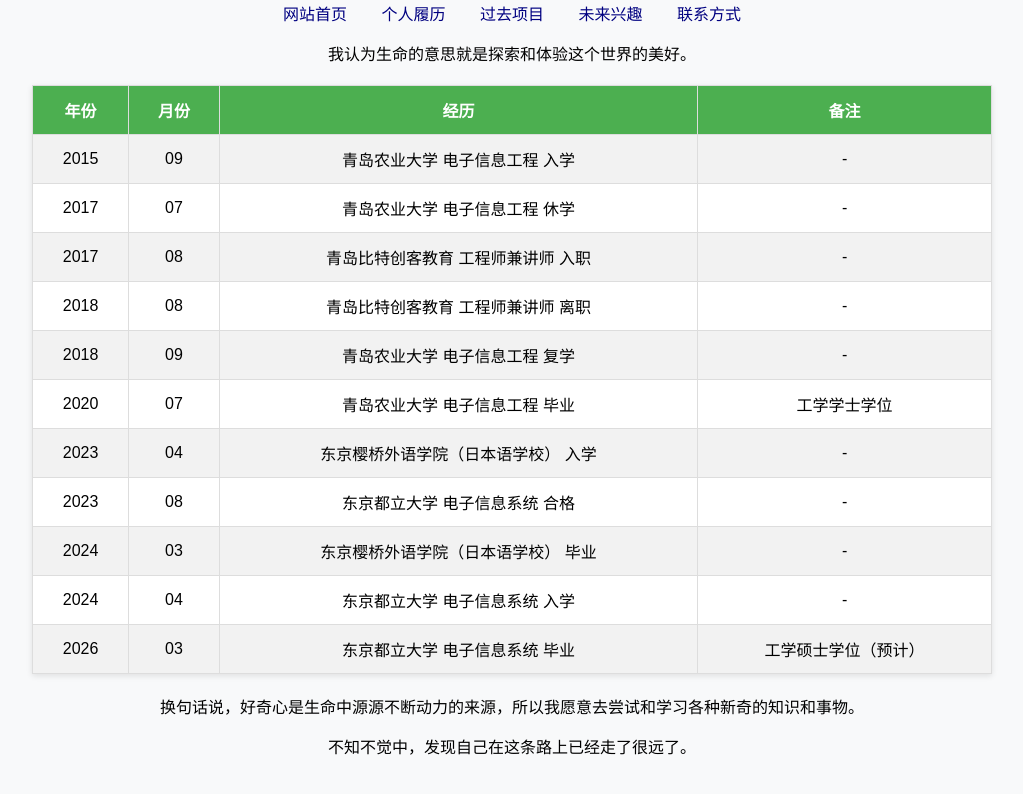
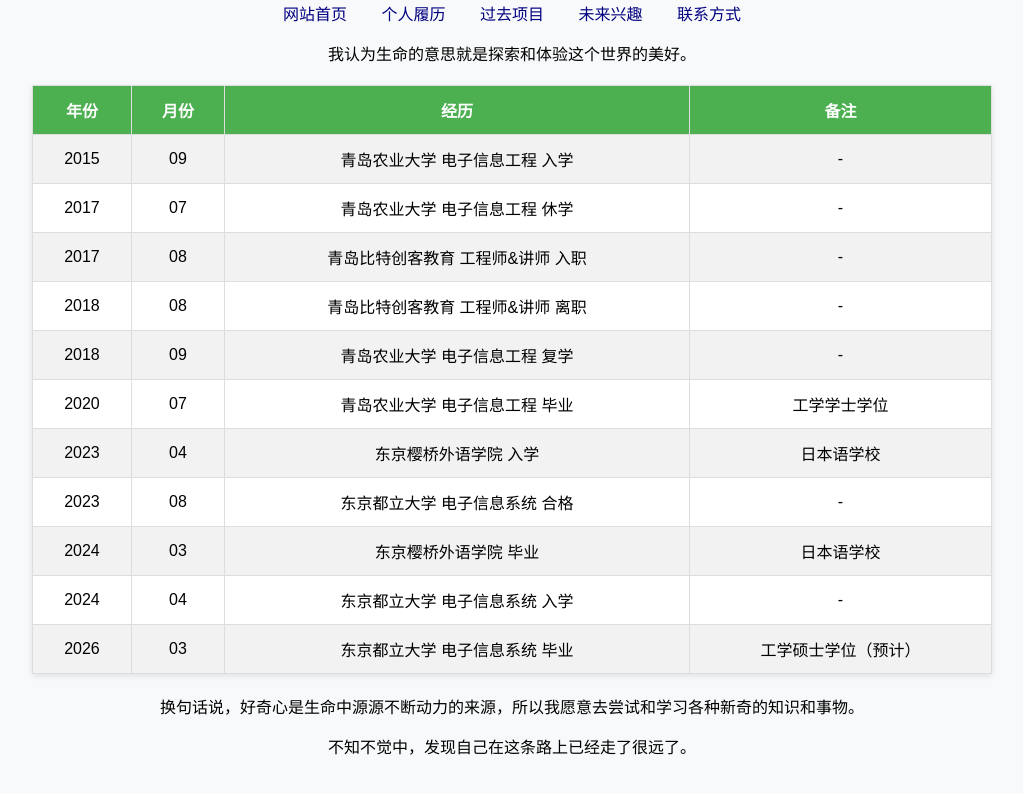
Before and after one commit to ander-ryu/personal-site, a plain HTML site: page resume.html in a window 1280 px wide. Shown: the part 106-900 px from the top of the page, without its empty margins (128-1151 px from the left). Drawn offline with Linux system fonts and the light colour scheme.

Commit message:
Add files via upload

```diff
--- a/resume.html
+++ b/resume.html
@@ -69,13 +69,13 @@
     <tr>
       <td>2017</td>
       <td>08</td>
-      <td>青岛比特创客教育 工程师兼讲师 入职</td>
+      <td>青岛比特创客教育 工程师&讲师 入职</td>
       <td>-</td>
     </tr>
     <tr>
       <td>2018</td>
       <td>08</td>
-      <td>青岛比特创客教育 工程师兼讲师 离职</td>
+      <td>青岛比特创客教育 工程师&讲师 离职</td>
       <td>-</td>
     </tr>
     <tr>
@@ -93,8 +93,8 @@
     <tr>
       <td>2023</td>
       <td>04</td>
-      <td>东京樱桥外语学院（日本语学校） 入学</td>
-      <td>-</td>
+      <td>东京樱桥外语学院 入学</td>
+      <td>日本语学校</td>
     </tr>
     <tr>
       <td>2023</td>
@@ -105,8 +105,8 @@
     <tr>
       <td>2024</td>
       <td>03</td>
-      <td>东京樱桥外语学院（日本语学校） 毕业</td>
-      <td>-</td>
+      <td>东京樱桥外语学院 毕业</td>
+      <td>日本语学校</td>
     </tr>
     <tr>
       <td>2024</td>
```
